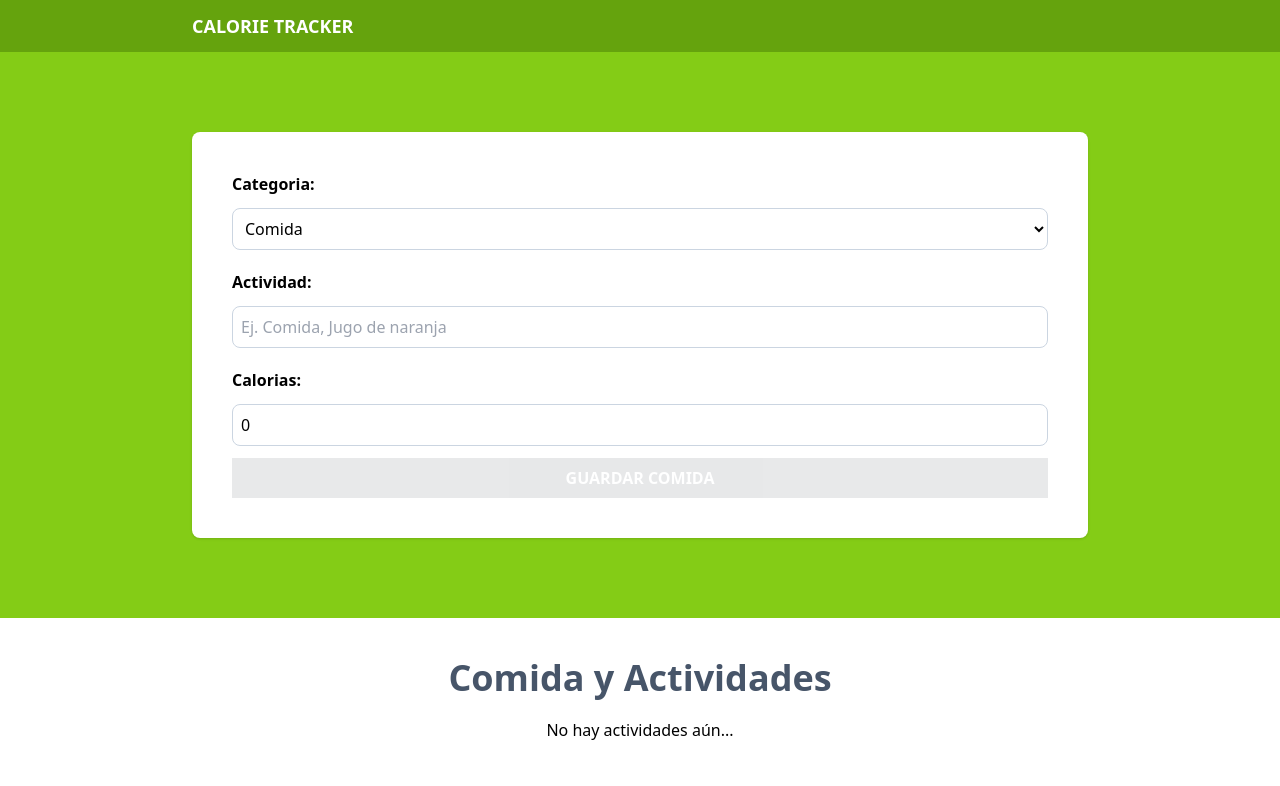
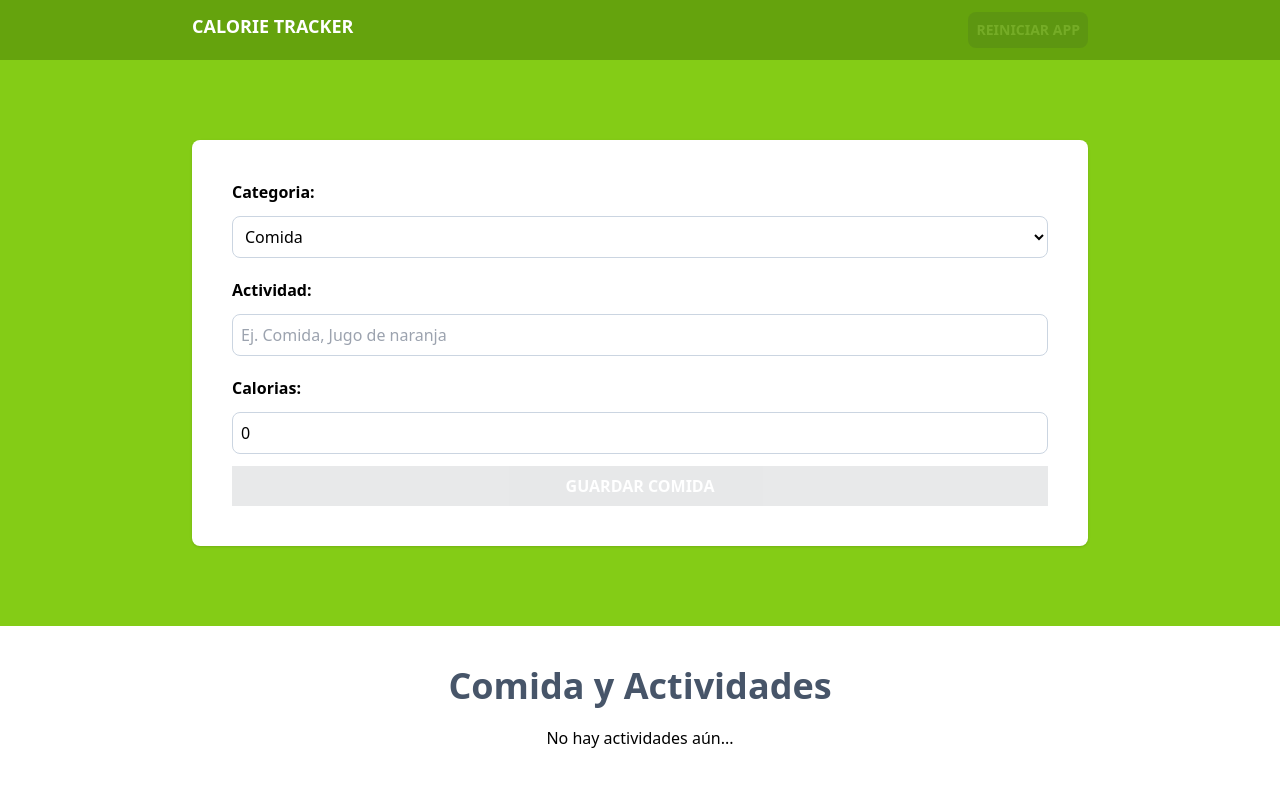
Before and after one commit to moihm96/Calorie-tracker, a React (Vite) app: page / in a window 1280 px wide. Shown: the top 786 px of the page. Built offline with nearby package versions, Linux system fonts and the light colour scheme.

Commit message:
Reiniciar App button

```diff
--- a/src/App.tsx
+++ b/src/App.tsx
@@ -12,7 +12,7 @@
 
   return (
     <>
-      <Header />
+      <Header dispatch={dispatch} state={state} />
       <section className="bg-lime-500 py-20 px-5">
         <div className="max-w-4xl mx-auto">
           <Form dispatch={dispatch} state={state} />
--- a/src/components/ActivityList.tsx
+++ b/src/components/ActivityList.tsx
@@ -33,7 +33,7 @@
         activities.map((activity) => (
           <div
             key={activity.id}
-            className="px-5 py-10 bg-white mt-5 flex justify-between"
+            className="px-5 py-10 bg-white mt-5 flex justify-between shadow"
           >
             <div className="space-y-2 relative">
               <p
--- a/src/components/Header.tsx
+++ b/src/components/Header.tsx
@@ -1,4 +1,16 @@
-export default function Header() {
+import { Dispatch, useMemo } from "react";
+
+import { ActivityActions, ActivityState } from "../reducers/activityReducer";
+
+type HeaderProps = {
+  dispatch: Dispatch<ActivityActions>;
+  state: ActivityState;
+};
+export default function Header({ state, dispatch }: HeaderProps) {
+  const canRestartApp = useMemo(
+    () => state.activities.length,
+    [state.activities]
+  );
   return (
     <>
       <header className="bg-lime-600 py-3">
@@ -6,6 +18,18 @@
           <h1 className="text-center text-lg font-bold text-white uppercase">
             Calorie tracker
           </h1>
+
+          <button
+            className="bg-gray-800 hover:bg-gray-900 p-2 font-bold uppercase text-white cursor-pointer rounded-lg text-sm disabled:opacity-10"
+            disabled={!canRestartApp}
+            onClick={() =>
+              dispatch({
+                type: "restart-app",
+              })
+            }
+          >
+            Reiniciar App
+          </button>
         </div>
       </header>
     </>
--- a/src/reducers/activityReducer.ts
+++ b/src/reducers/activityReducer.ts
@@ -12,6 +12,9 @@
   | {
       type: "delete-activity";
       payload: { id: Activity["id"] };
+    }
+  | {
+      type: "restart-app";
     };
 
 export type ActivityState = {
@@ -66,5 +69,12 @@
     };
   }
 
+  if (action.type === "restart-app") {
+    return {
+      activeId: "",
+      activities: [],
+    };
+  }
+
   return state;
 };
```
